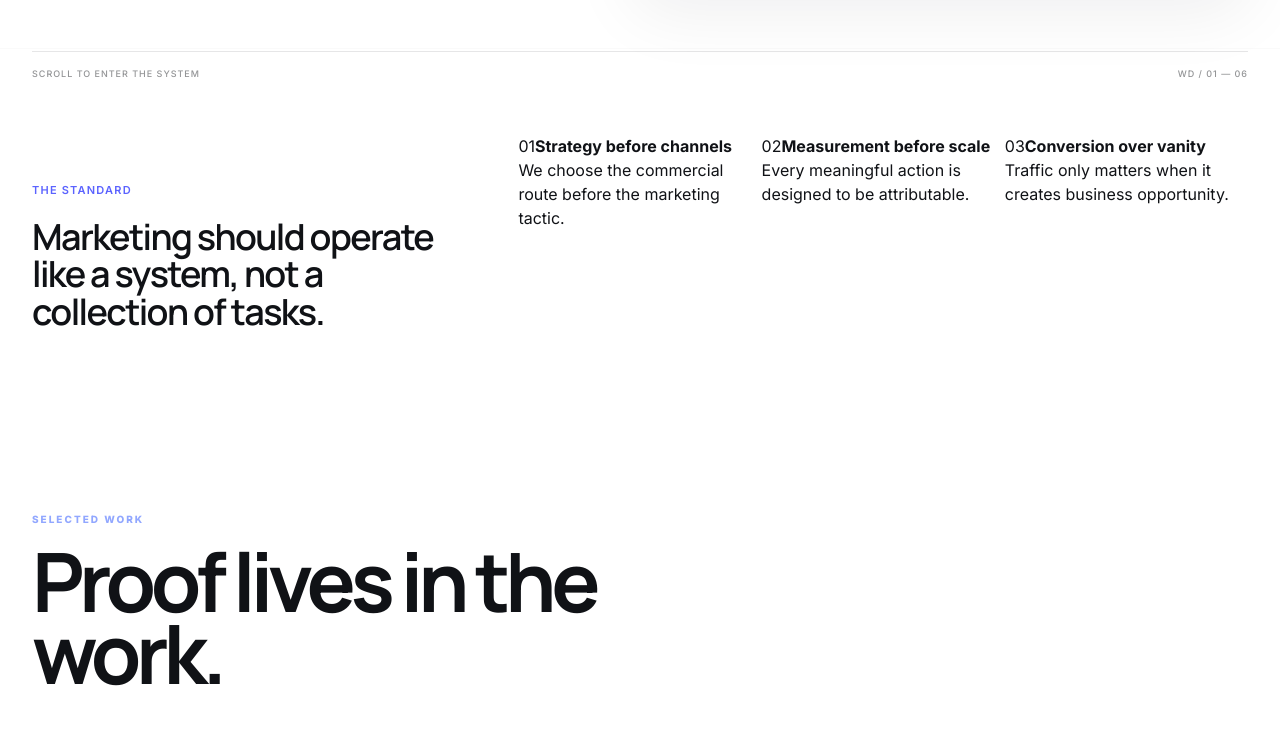
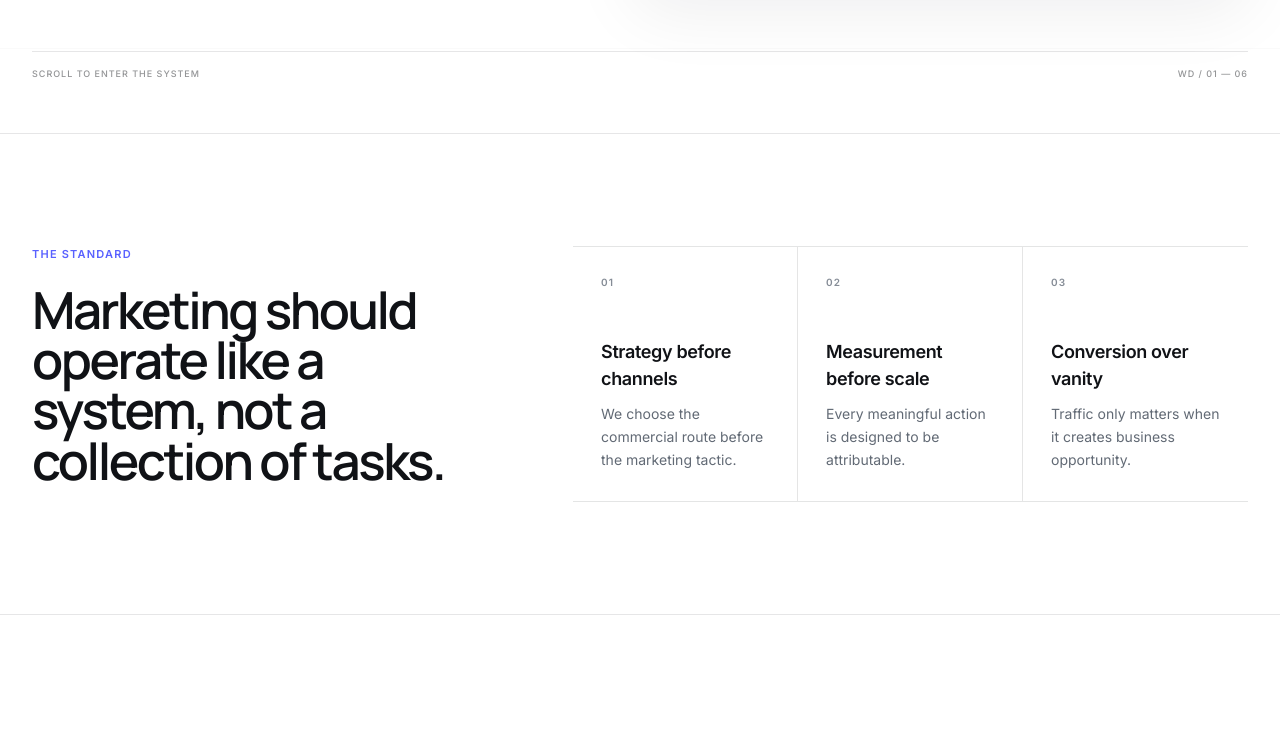
Before and after one commit to waeldaas192/wd-marketing, a Next.js app: page / in a window 1280 px wide. Shown: the part 720-1469 px from the top of the page. Built offline with nearby package versions, Linux system fonts and the light colour scheme.

Commit message:
style: rebuild proof section for alignment and readability

```diff
--- a/src/components/sections/Proof.tsx
+++ b/src/components/sections/Proof.tsx
@@ -1,3 +1,5 @@
+import styles from "./Proof.module.css";
+
 const principles = [
   ["01", "Strategy before channels", "We choose the commercial route before the marketing tactic."],
   ["02", "Measurement before scale", "Every meaningful action is designed to be attributable."],
@@ -6,22 +8,20 @@ const principles = [
 
 export function Proof() {
   return (
-    <section className="proof-band border-y border-white/10">
-      <div className="container">
-        <div className="grid gap-0 lg:grid-cols-[.8fr_1.2fr]">
-          <div className="py-12 lg:border-r lg:border-white/10 lg:pr-14">
-            <p className="eyebrow">The standard</p>
-            <h2 className="mt-5 max-w-[480px] text-3xl font-semibold leading-[1.04] tracking-[-.045em] md:text-4xl">
-              Marketing should operate like a system, not a collection of tasks.
-            </h2>
-          </div>
-          <div className="grid sm:grid-cols-3">
-            {principles.map(([number, title, copy]) => (
-              <article key={number} className="proof-principle">
-                <span>{number}</span><strong>{title}</strong><p>{copy}</p>
-              </article>
-            ))}
-          </div>
+    <section className={styles.section} aria-labelledby="proof-heading">
+      <div className={`container ${styles.inner}`}>
+        <div className={styles.intro}>
+          <p className={styles.kicker}>The standard</p>
+          <h2 id="proof-heading" className={styles.title}>Marketing should operate like a system, not a collection of tasks.</h2>
+        </div>
+        <div className={styles.grid}>
+          {principles.map(([number, title, copy]) => (
+            <article key={number} className={styles.card}>
+              <span className={styles.number}>{number}</span>
+              <strong>{title}</strong>
+              <p>{copy}</p>
+            </article>
+          ))}
         </div>
       </div>
     </section>
```
